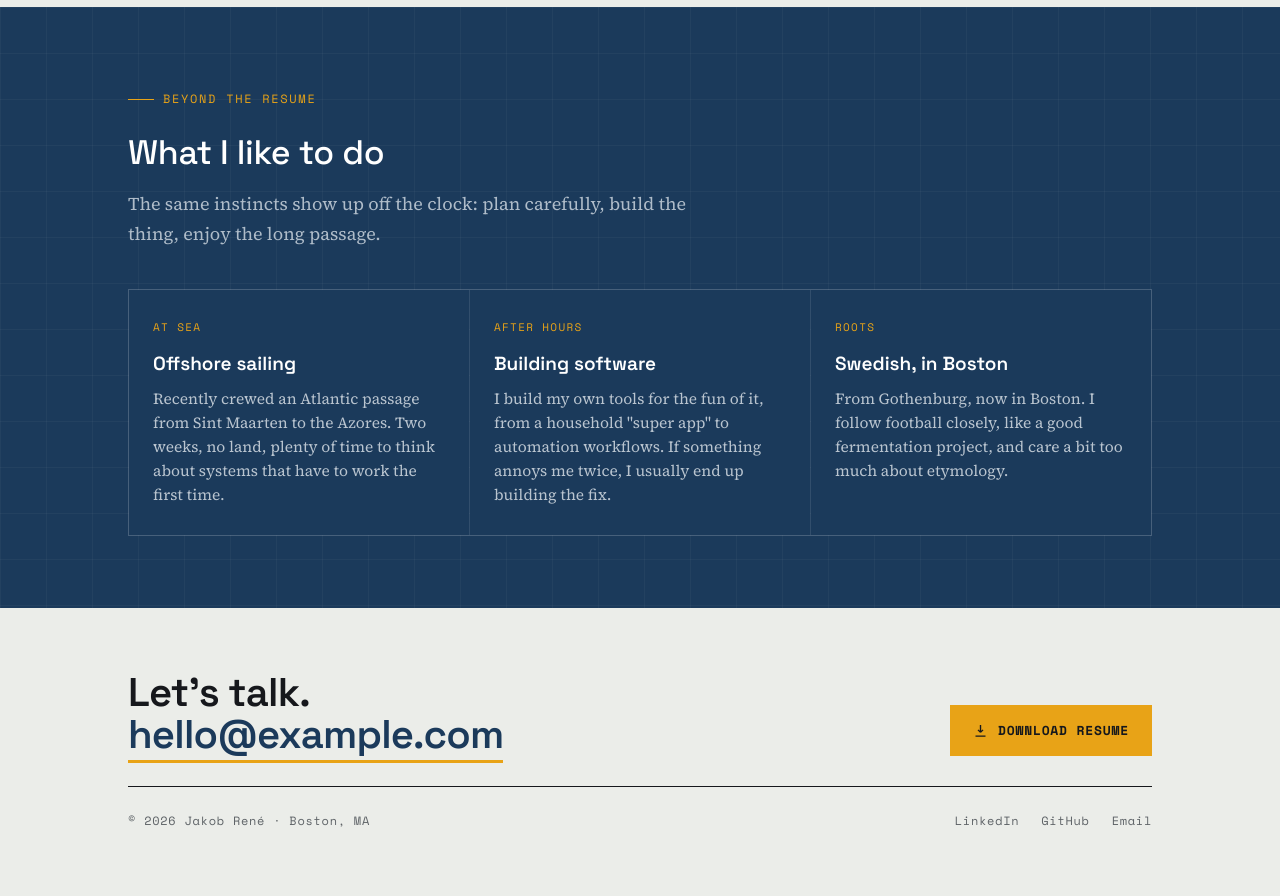
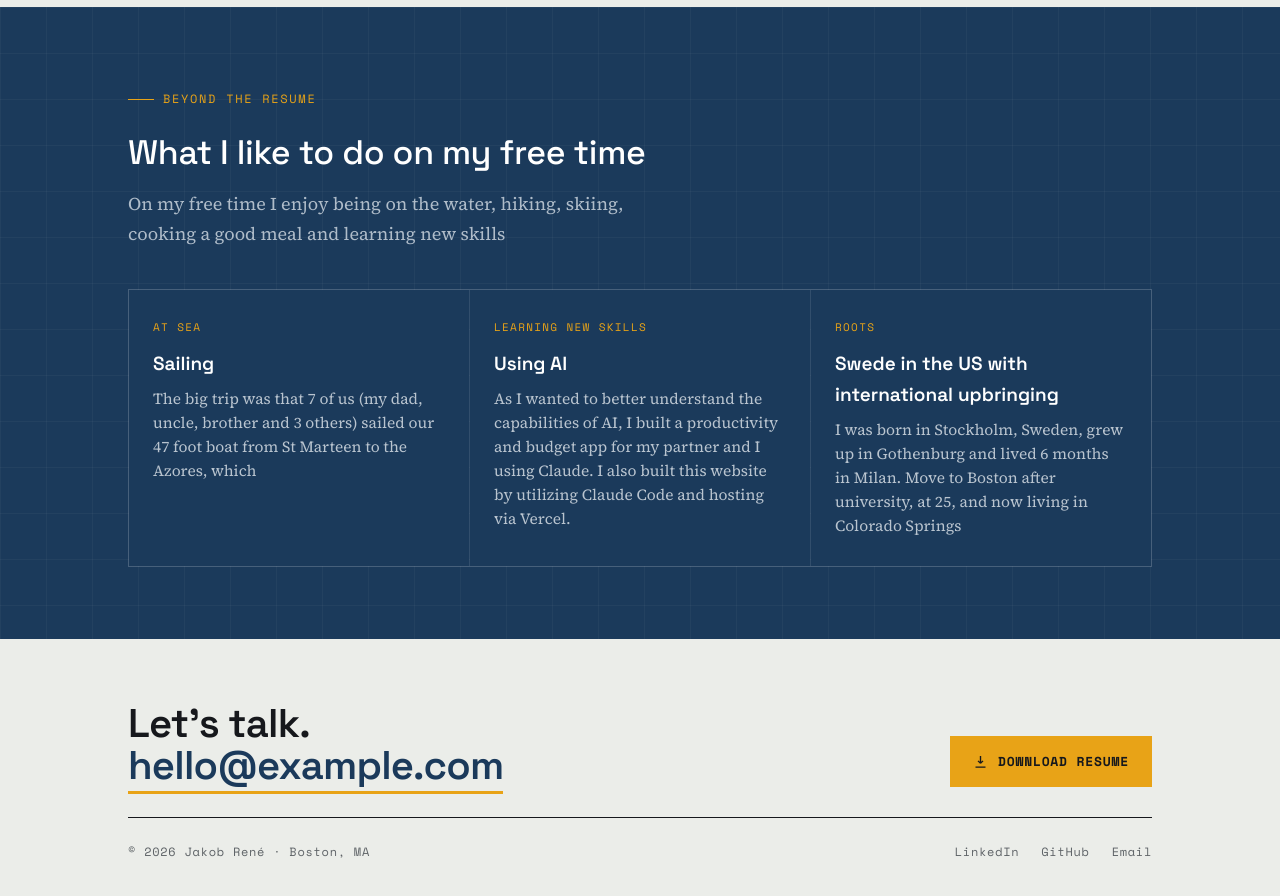
Before and after one commit to jakobrene/portfolio, a Next.js app: page / in a window 1280 px wide. Shown: the part 3220-4116 px from the top of the page. Built offline with nearby package versions, Linux system fonts and the light colour scheme.

Commit message:
Update personal section content
Co-Authored-By: Claude Sonnet 5 <noreply@anthropic.com>

```diff
--- a/content/personal.ts
+++ b/content/personal.ts
@@ -2,23 +2,23 @@ import type { PersonalItem } from "./types";
 
 export const personal = {
   eyebrow: "Beyond the resume",
-  heading: "What I like to do",
-  sub: "The same instincts show up off the clock: plan carefully, build the thing, enjoy the long passage.",
+  heading: "What I like to do on my free time",
+  sub: "On my free time I enjoy being on the water, hiking, skiing, cooking a good meal and learning new skills",
   items: [
     {
       k: "At sea",
-      title: "Offshore sailing",
-      body: "Recently crewed an Atlantic passage from Sint Maarten to the Azores. Two weeks, no land, plenty of time to think about systems that have to work the first time.",
+      title: "Sailing",
+      body: "The big trip was that 7 of us (my dad, uncle, brother and 3 others) sailed our 47 foot boat from St Marteen to the Azores, which  ",
     },
     {
-      k: "After hours",
-      title: "Building software",
-      body: 'I build my own tools for the fun of it, from a household "super app" to automation workflows. If something annoys me twice, I usually end up building the fix.',
+      k: "Learning new skills",
+      title: "Using AI",
+      body: 'As I wanted to better understand the capabilities of AI, I built a productivity and budget app for my partner and I using Claude. I also built this website by utilizing Claude Code and hosting via Vercel.',
     },
     {
       k: "Roots",
-      title: "Swedish, in Boston",
-      body: "From Gothenburg, now in Boston. I follow football closely, like a good fermentation project, and care a bit too much about etymology.",
+      title: "Swede in the US with international upbringing",
+      body: "I was born in Stockholm, Sweden, grew up in Gothenburg and lived 6 months in Milan. Move to Boston after university, at 25, and now living in Colorado Springs",
     },
   ] satisfies PersonalItem[],
 };
```
